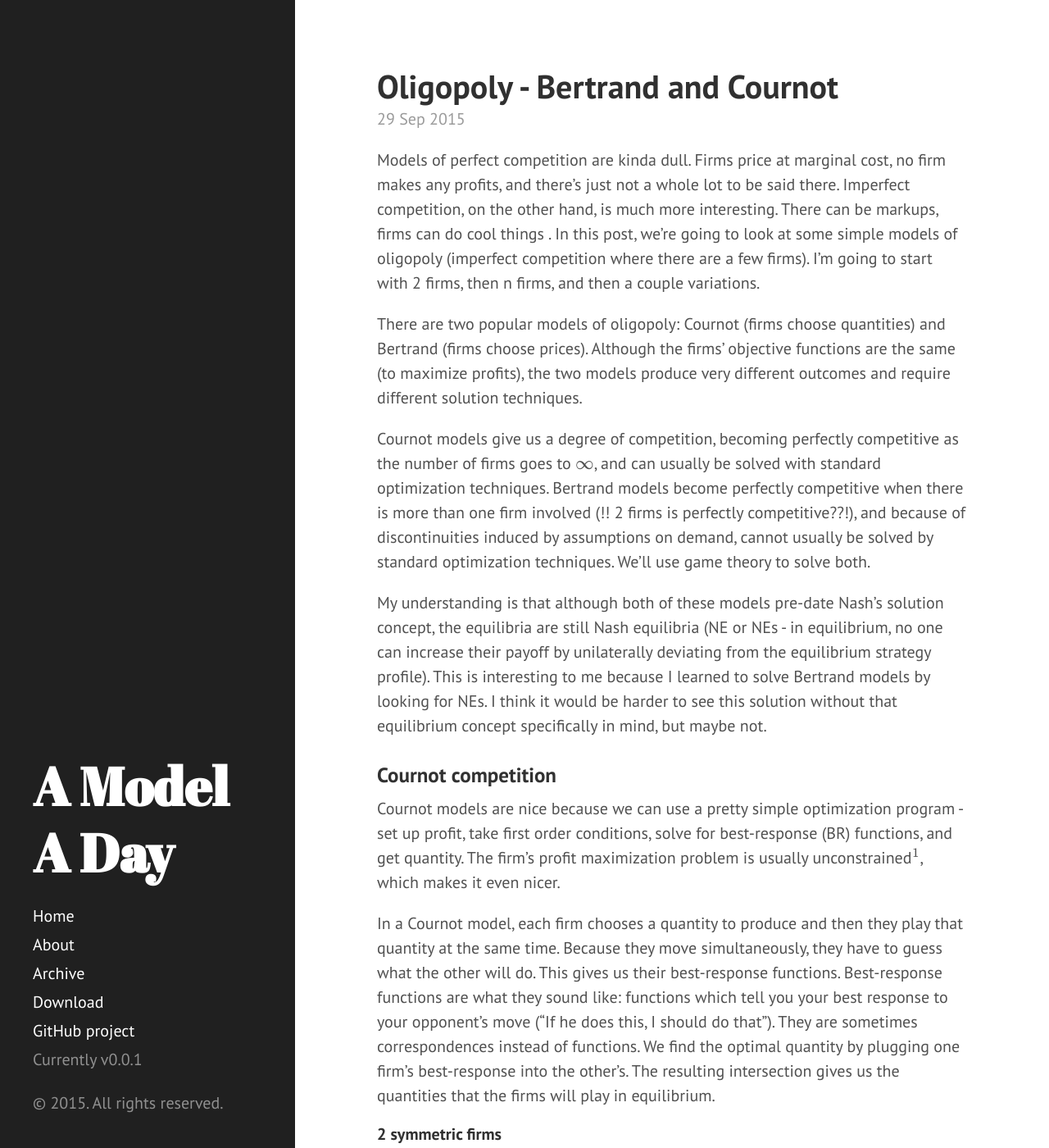
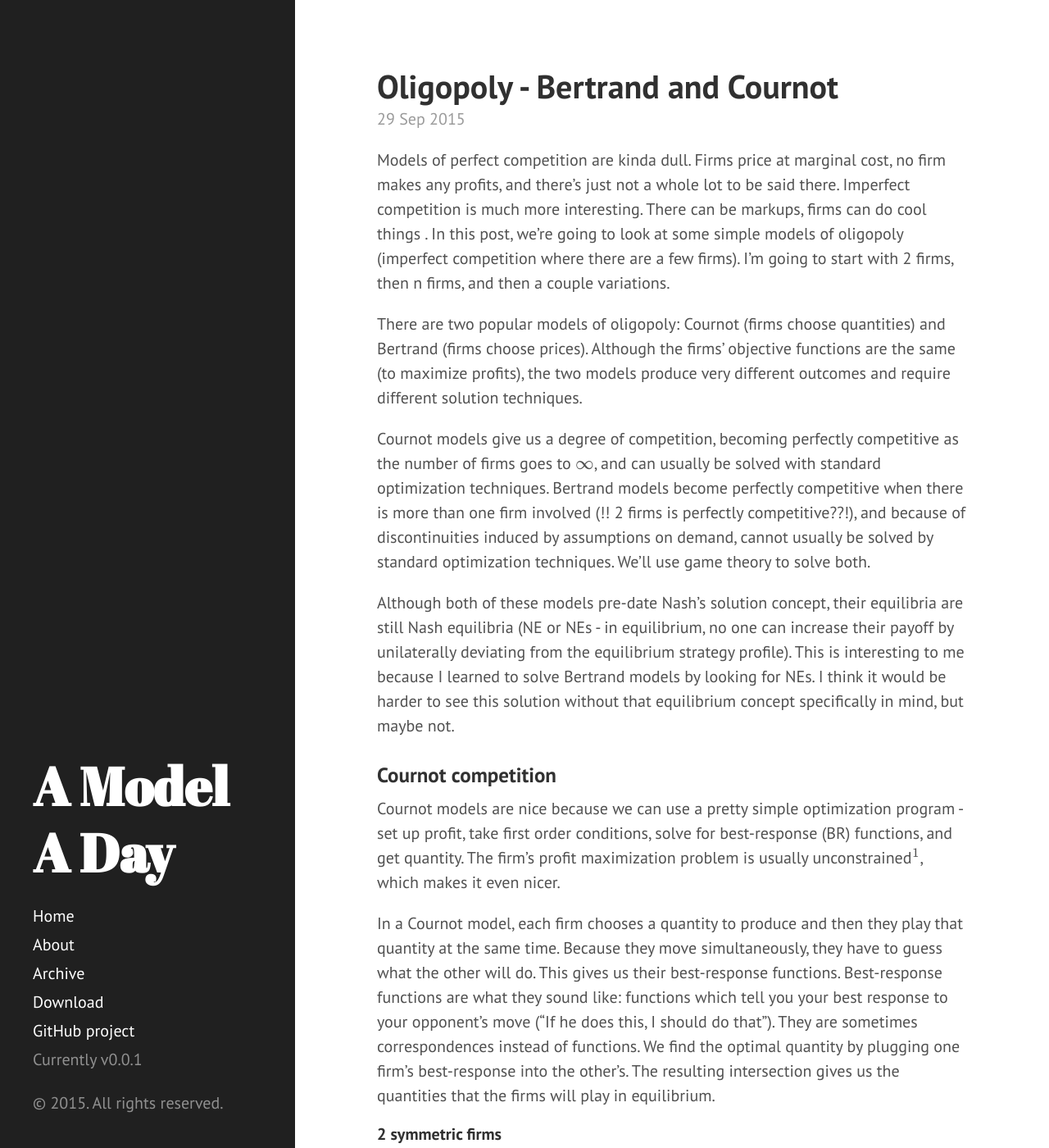
Before and after one commit to akhilrao/akhilrao.github.io, a Jekyll site: the page built from _posts/2015-09-29-bertrand-cournot-oligopoly.md, in a window 1280 px wide and 1400 px high. Shown: the whole window at 82% size. Built offline with Jekyll 4.4.1, drawn with Linux system fonts in a browser that asks for light colours; Markdown is read by kramdown in place of the engine named in the settings; formulas are drawn with MathJax 3.

Commit message:
typo fixes

```diff
--- a/_posts/2015-09-29-bertrand-cournot-oligopoly.md
+++ b/_posts/2015-09-29-bertrand-cournot-oligopoly.md
@@ -10,13 +10,13 @@ published: true
 summary: A comparison of Bertrand and Cournot models of oligopoly.
 ---
 
-Models of perfect competition are kinda dull. Firms price at marginal cost, no firm makes any profits, and there's just not a whole lot to be said there. Imperfect competition, on the other hand, is much more interesting. There can be markups, firms can do cool things . In this post, we're going to look at some simple models of oligopoly (imperfect competition where there are a few firms). I'm going to start with 2 firms, then n firms, and then a couple variations.
+Models of perfect competition are kinda dull. Firms price at marginal cost, no firm makes any profits, and there's just not a whole lot to be said there. Imperfect competition is much more interesting. There can be markups, firms can do cool things . In this post, we're going to look at some simple models of oligopoly (imperfect competition where there are a few firms). I'm going to start with 2 firms, then n firms, and then a couple variations.
 
 There are two popular models of oligopoly: Cournot (firms choose quantities) and Bertrand (firms choose prices). Although the firms' objective functions are the same (to maximize profits), the two models produce very different outcomes and require different solution techniques.
 
 Cournot models give us a degree of competition, becoming perfectly competitive as the number of firms goes to \\(\infty\\), and can usually be solved with standard optimization techniques. Bertrand models become perfectly competitive when there is more than one firm involved (!! 2 firms is perfectly competitive??!), and because of discontinuities induced by assumptions on demand, cannot usually be solved by standard optimization techniques. We'll use game theory to solve both.
 
-My understanding is that although both of these models pre-date Nash's solution concept, the equilibria are still Nash equilibria (NE or NEs - in equilibrium, no one can increase their payoff by unilaterally deviating from the equilibrium strategy profile). This is interesting to me because I learned to solve Bertrand models by looking for NEs. I think it would be harder to see this solution without that equilibrium concept specifically in mind, but maybe not.
+Although both of these models pre-date Nash's solution concept, their equilibria are still Nash equilibria (NE or NEs - in equilibrium, no one can increase their payoff by unilaterally deviating from the equilibrium strategy profile). This is interesting to me because I learned to solve Bertrand models by looking for NEs. I think it would be harder to see this solution without that equilibrium concept specifically in mind, but maybe not.
 
 ### Cournot competition
 
```
